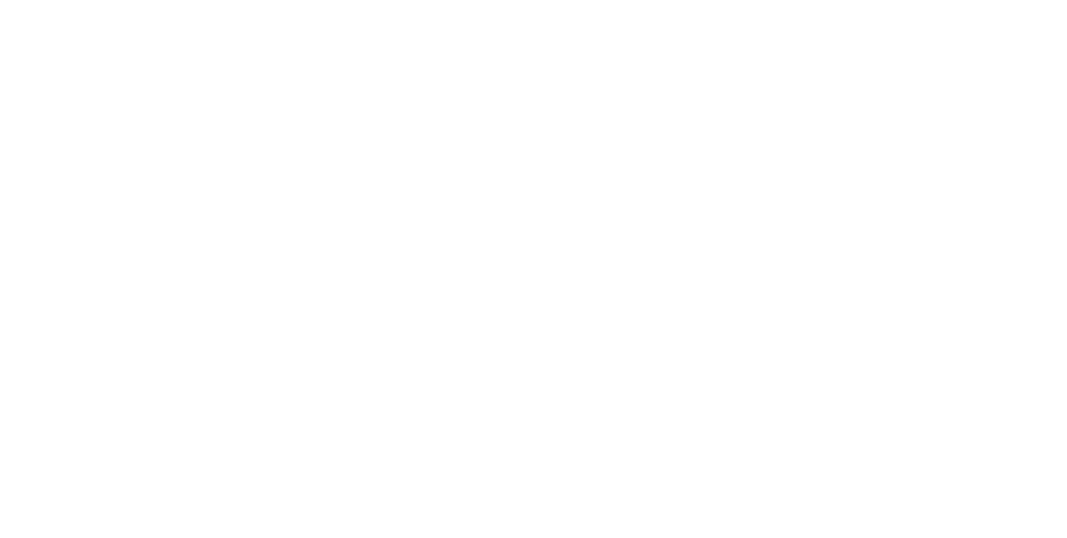
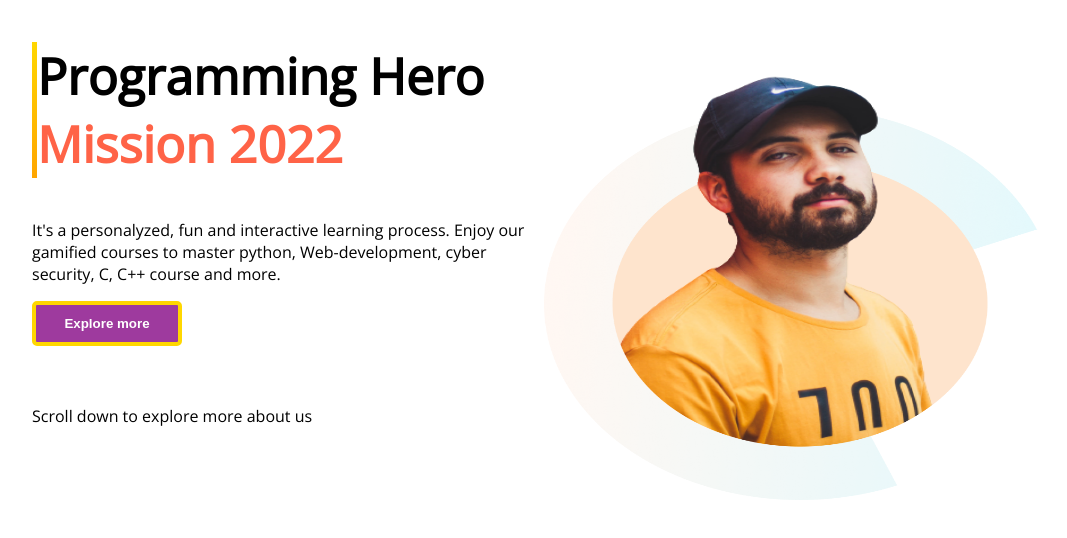
Before and after one commit to alrafi07/First-assignment, a plain HTML site: page index.html in a window 1280 px wide. Shown: the whole page, without its empty margins (96-1163 px from the left). Drawn offline with nearby package versions, Linux system fonts and the light colour scheme.

Commit message:
first section done

```diff
--- a/index.html
+++ b/index.html
@@ -5,8 +5,29 @@
     <meta http-equiv="X-UA-Compatible" content="IE=edge">
     <meta name="viewport" content="width=device-width, initial-scale=1.0">
     <title>First-assignment</title>
+    <link rel="preconnect" href="https://fonts.googleapis.com">
+<link rel="preconnect" href="https://fonts.gstatic.com" crossorigin>
+<link href="https://fonts.googleapis.com/css2?family=Open+Sans&family=Poppins&family=Roboto&display=swap" rel="stylesheet">
+    <link rel="stylesheet" href="style.css">
 </head>
 <body>
+    <section>
+        <div class="half-width">
+            <h1 class="header">Programming Hero <br> <span class="title">Mission 2022</span></h1>
+        <p>
+            It's a personalyzed, fun and interactive learning process. Enjoy our gamified courses to master python, Web-development, cyber security, C, C++ course and more.
+        </p>
+        <button class="btn">
+            <a class="link-button" href="https://www.programming-hero.com/">Explore more</a>
+        </button>
+        <pre>
 
+        </pre>
+        <p>Scroll down to explore more about us</p>
+        </div>
+        <div class="half-width">
+            <img src="images/person/person-0.png" alt="">
+        </div>
+    </section>
 </body>
 </html>
--- a/style.css
+++ b/style.css
@@ -0,0 +1,40 @@
+body{
+    font-family: 'Open Sans', sans-serif;
+    width: 80%;
+    margin: auto;
+}
+.title{
+    color: tomato;
+}
+.header{
+    font-size: 50px;
+    font-weight: 700;
+    border-left: 5px solid;
+    border-image: linear-gradient(gold,orange);
+    border-image-slice: 1;
+}
+.link-button{
+    text-decoration: none;
+    color: white;
+    font-weight: 700;
+}
+.btn{
+    height: 45px;
+    width: 150px;
+    background-color: rgb(158, 58, 158);
+    border: 4px solid gold;
+    border-radius: 5px;
+}
+.btn :hover{
+    font-weight: 1000;
+}
+.half-width{
+    width: 50%;
+}
+section{
+    display: flex;
+}
+.half-width img{
+    width: 100%;
+    height: 500px;
+}
```
